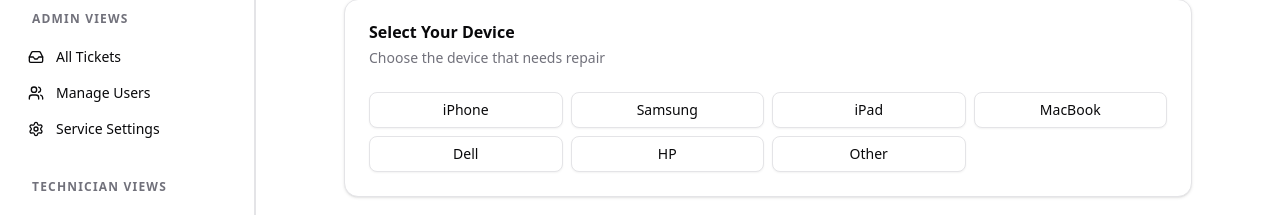
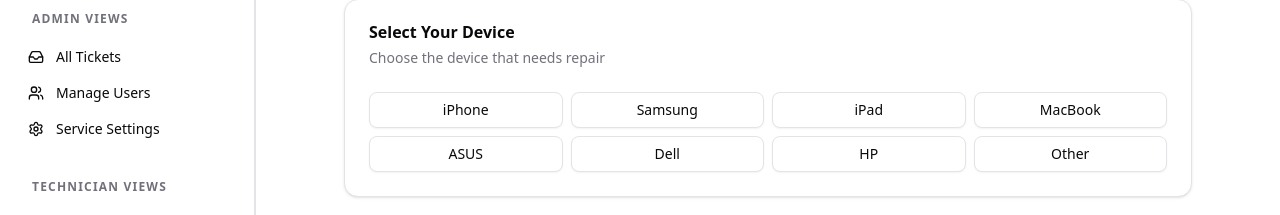
Before and after one commit to Sakib8git/Fix-It, a Next.js app: page /customer/create-request in a window 1280 px wide. Shown: the part 186-401 px from the top of the page. Built offline with nearby package versions, Linux system fonts and the light colour scheme.

Commit message:
add loading in creat repire

```diff
--- /dev/null
+++ b/src/Components/Loading/PulseLoader.jsx
@@ -0,0 +1,12 @@
+export const PulseLoader = () => {
+  return (
+    <div className="fixed inset-0 z-[100] flex items-center justify-center bg-background">
+      <div className="flex flex-col items-center gap-2">
+        <div className="h-12 w-12 rounded-full bg-primary animate-ping opacity-75"></div>
+        <p className="mt-4 font-mono text-primary font-bold">
+          FIXIT LOADING...
+        </p>
+      </div>
+    </div>
+  );
+};
--- /dev/null
+++ b/src/Components/Loading/RepairLoader.jsx
@@ -0,0 +1,19 @@
+import { Settings, Wrench } from "lucide-react";
+
+export const RepairLoader = () => {
+  return (
+    <div className="fixed inset-0 z-[100] flex flex-col items-center justify-center bg-background/90">
+      <div className="relative">
+        {/* বাইরের গিয়ার */}
+        <Settings className="h-16 w-16 animate-spin text-primary duration-[3000ms]" />
+        {/* মাঝখানের রেঞ্চ */}
+        <div className="absolute inset-0 flex items-center justify-center">
+          <Wrench className="h-6 w-6 text-foreground" />
+        </div>
+      </div>
+      <h2 className="mt-4 text-lg font-semibold text-foreground animate-pulse">
+        Fixing things up...
+      </h2>
+    </div>
+  );
+};
--- a/src/app/customer/create-request/page.jsx
+++ b/src/app/customer/create-request/page.jsx
@@ -16,8 +16,19 @@
 import { Badge } from "@/Components/ui/badge";
 import { Input } from "@/Components/ui/input";
 import Swal from "sweetalert2";
+import { RepairLoader } from "@/Components/Loading/RepairLoader";
+// import { PulseLoader } from "@/Components/Loading/PulseLoader";
 
-const devices = ["iPhone", "Samsung", "iPad", "MacBook", "Dell", "HP", "Other"];
+const devices = [
+  "iPhone",
+  "Samsung",
+  "iPad",
+  "MacBook",
+  "ASUS",
+  "Dell",
+  "HP",
+  "Other",
+];
 const issues = [
   "Screen Replacement",
   "Battery Replacement",
@@ -61,7 +72,7 @@
   });
   const [submitted, setSubmitted] = useState(false);
   const [ticketId, setTicketId] = useState("");
-  const [loading, setLoading] = useState(false); // 🔥 লোডিং স্টেট যোগ করলাম
+  const [loading, setLoading] = useState(false);
 
   const handleSubmit = async (e) => {
     e.preventDefault();
@@ -111,7 +122,14 @@
   const handleChange = (field, value) => {
     setFormData({ ...formData, [field]: value });
   };
-
+  if (loading) {
+    return (
+      <div>
+        <RepairLoader></RepairLoader>
+        {/* <PulseLoader></PulseLoader> */}
+      </div>
+    );
+  }
   if (submitted) {
     return (
       <div className="flex h-screen bg-background">
```
